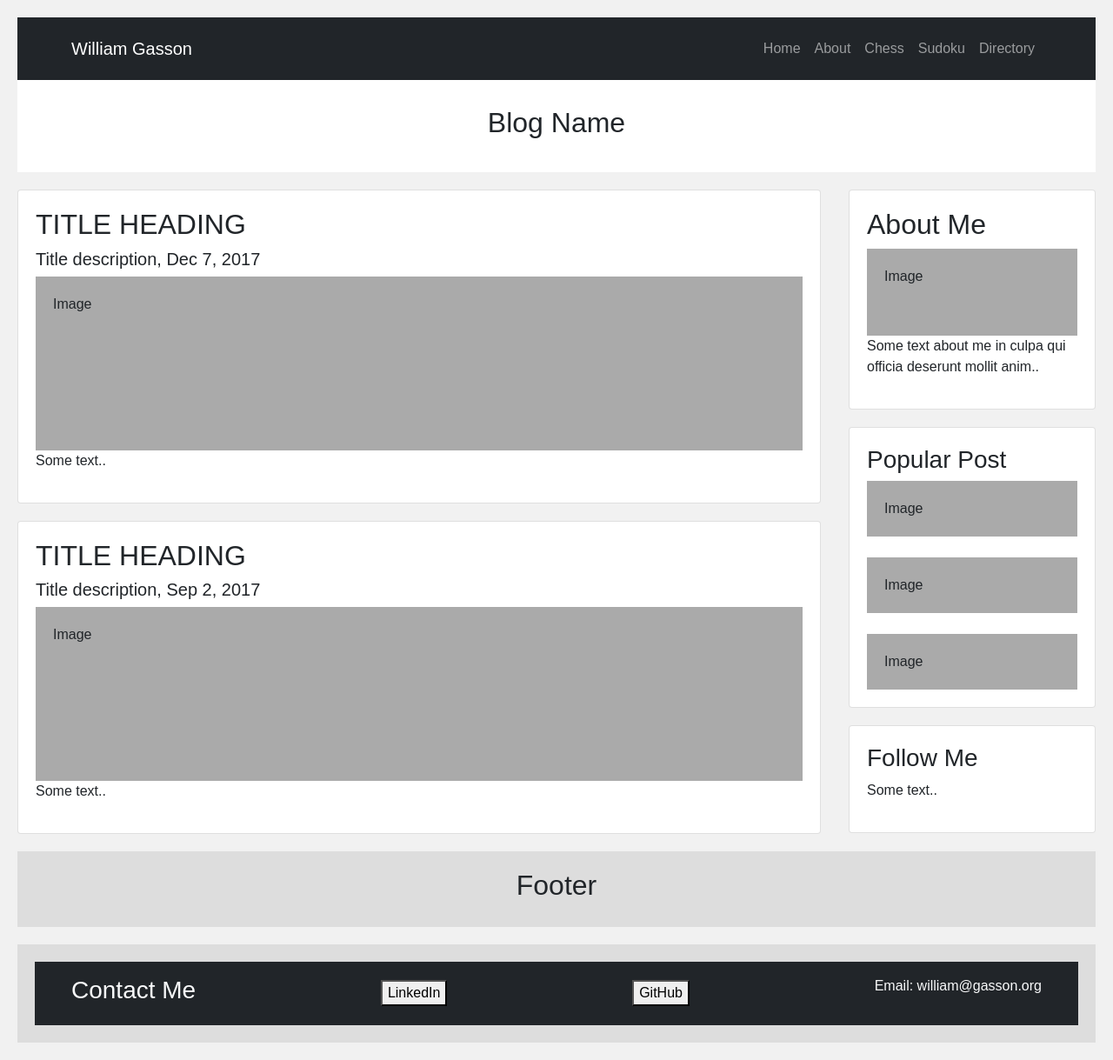
After one commit to WilliamGasson/Website, a Flask app: page /articles in a window 1280 px wide. The commit adds this page. Shown: the whole page at 87% size. Run offline with Flask 2, Linux system fonts and the light colour scheme.

Commit message:
adding articles page

```diff
--- a/server.py
+++ b/server.py
@@ -54,6 +54,11 @@ def chess():
         print(tag)
     wR1 = "a1"
     return render_template("chess.html", wR1=wR1)
+
+@app.route("/articles")
+def articles():
+    return render_template("articles.html")
+
 
 @app.route("/temp")
 def temp():
--- a/static/css/template.css
+++ b/static/css/template.css
@@ -53,7 +53,77 @@
    display: flex;
  }
 
- .column {
-   flex: 50%;
-   padding: 50px;
- }
+.column {
+flex: 50%;
+padding: 50px;
+}
+
+
+* {
+box-sizing: border-box;
+}
+
+body {
+font-family: Arial;
+padding: 20px;
+background: #f1f1f1;
+}
+
+/* Header/Blog Title */
+.header {
+padding: 30px;
+font-size: 40px;
+text-align: center;
+background: white;
+}
+
+/* Create two unequal columns that floats next to each other */
+/* Left column */
+.leftcolumn {
+float: left;
+width: 75%;
+}
+
+/* Right column */
+.rightcolumn {
+float: left;
+width: 25%;
+padding-left: 20px;
+}
+
+/* Fake image */
+.fakeimg {
+background-color: #aaa;
+width: 100%;
+padding: 20px;
+}
+
+/* Add a card effect for articles */
+.card {
+background-color: white;
+padding: 20px;
+margin-top: 20px;
+}
+
+/* Clear floats after the columns */
+.row:after {
+content: "";
+display: table;
+clear: both;
+}
+
+/* Footer */
+.footer {
+padding: 20px;
+text-align: center;
+background: #ddd;
+margin-top: 20px;
+}
+
+/* Responsive layout - when the screen is less than 800px wide, make the two columns stack on top of each other instead of next to each other */
+@media screen and (max-width: 800px) {
+.leftcolumn, .rightcolumn {
+   width: 100%;
+   padding: 0;
+}
+}
--- /dev/null
+++ b/templates/articles.html
@@ -0,0 +1,56 @@
+<link rel="stylesheet" href="static/css/games.css">
+
+{% extends 'template.html' %}
+
+{% block title %}
+Chess
+{% endblock %}
+
+{%block content%}
+
+<div class="header">
+    <h2>Blog Name</h2>
+  </div>
+
+  <div class="row">
+    <div class="leftcolumn">
+      <div class="card">
+        <h2>TITLE HEADING</h2>
+        <h5>Title description, Dec 7, 2017</h5>
+        <div class="fakeimg" style="height:200px;">Image</div>
+        <p>Some text..</p>
+      </div>
+
+      <div class="card">
+        <h2>TITLE HEADING</h2>
+        <h5>Title description, Sep 2, 2017</h5>
+        <div class="fakeimg" style="height:200px;">Image</div>
+        <p>Some text..</p>
+      </div>
+    </div>
+
+    <div class="rightcolumn">
+      <div class="card">
+        <h2>About Me</h2>
+        <div class="fakeimg" style="height:100px;">Image</div>
+        <p>Some text about me in culpa qui officia deserunt mollit anim..</p>
+      </div>
+      <div class="card">
+        <h3>Popular Post</h3>
+        <div class="fakeimg">Image</div><br>
+        <div class="fakeimg">Image</div><br>
+        <div class="fakeimg">Image</div>
+      </div>
+      <div class="card">
+        <h3>Follow Me</h3>
+        <p>Some text..</p>
+      </div>
+    </div>
+  </div>
+
+  <div class="footer">
+    <h2>Footer</h2>
+  </div>
+
+
+{% endblock %}
```
